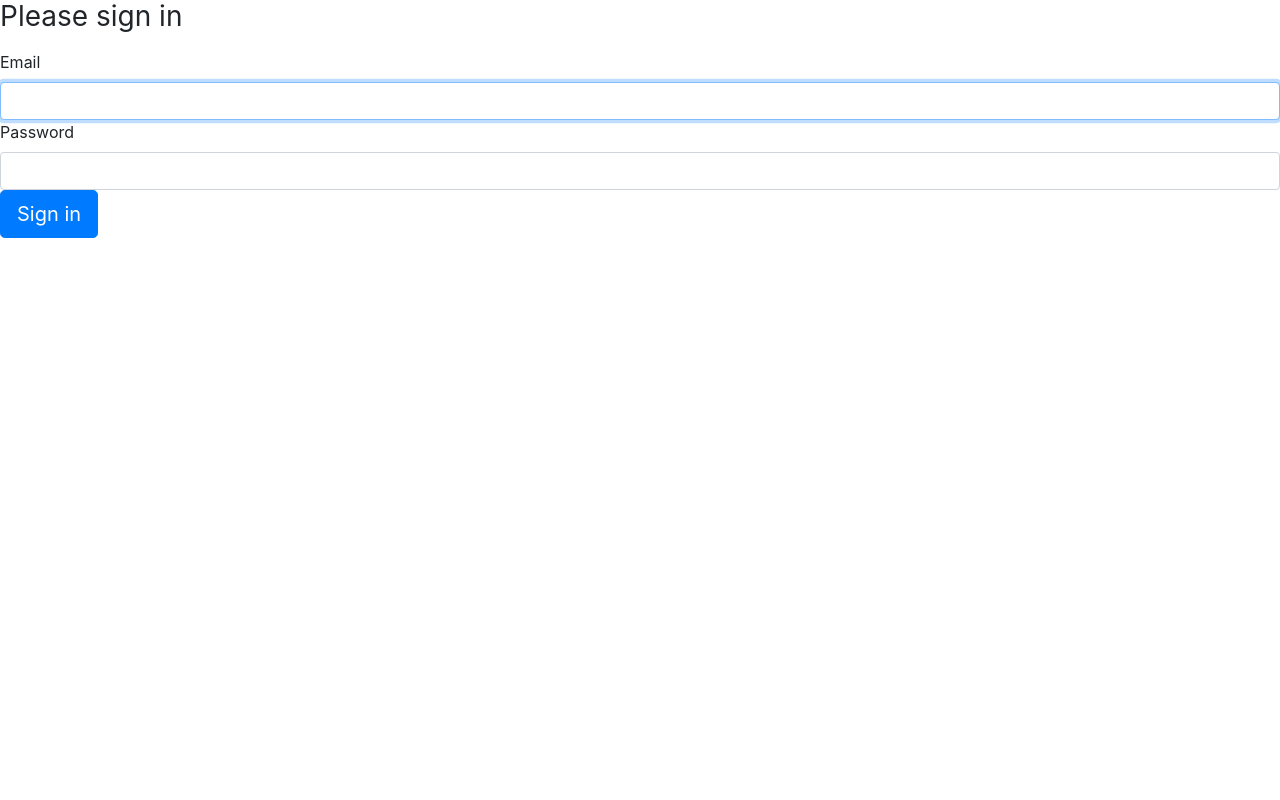
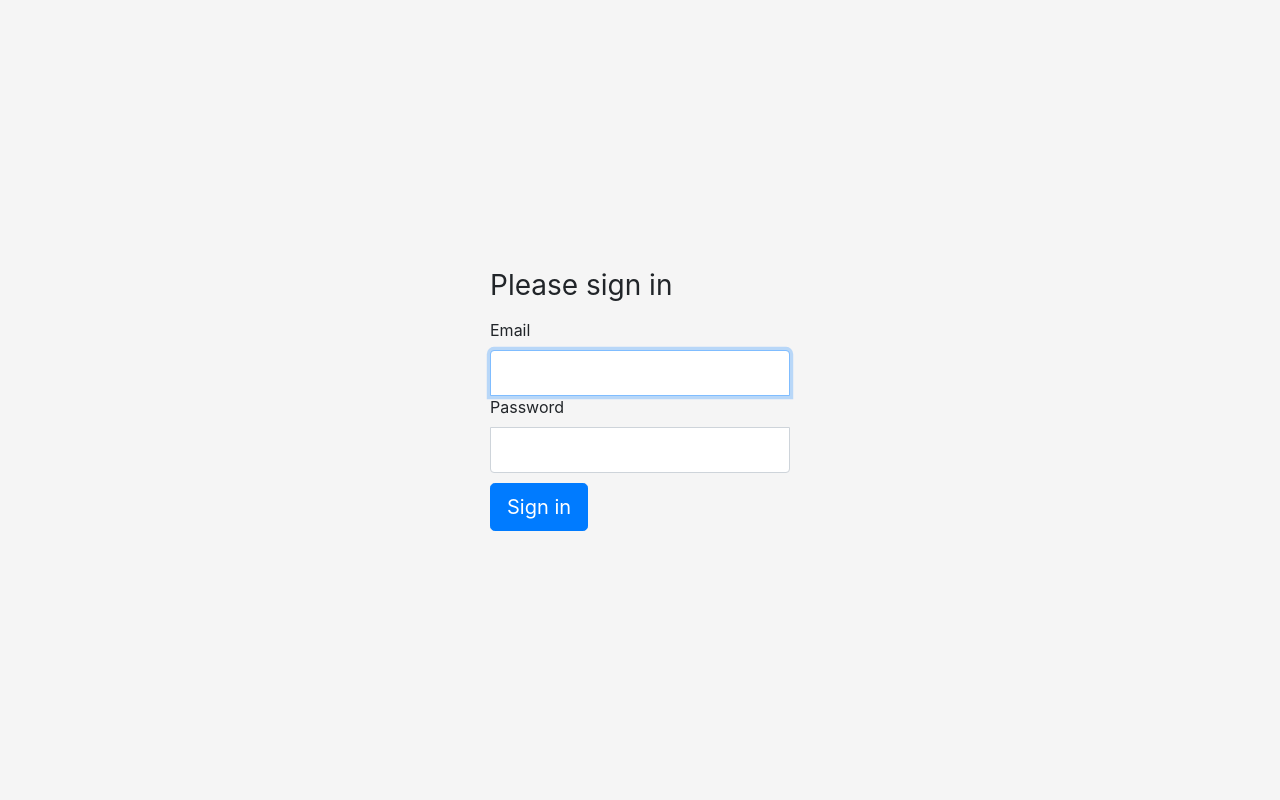
Before and after one commit to b1rdex/mothership, a Symfony app: template templates/security/login.html.twig in a window 1280 px wide. Run offline with Twig, Linux system fonts and the light colour scheme; the template is opened without the code that fills it, so the values that code supplies are empty; some libraries are stand-ins or nearby versions.

Commit message:
Better login template

```diff
--- a/templates/base.html.twig
+++ b/templates/base.html.twig
@@ -12,7 +12,9 @@
     {% block stylesheets %}{% endblock %}
 </head>
 <body>
+<main role="main" class="container">
 {% block body %}{% endblock %}
+</main>
 
 <!-- Optional JavaScript -->
 <!-- jQuery first, then Popper.js, then Bootstrap JS -->
--- a/templates/security/login.html.twig
+++ b/templates/security/login.html.twig
@@ -3,7 +3,7 @@
 {% block title %}Log in!{% endblock %}
 
 {% block body %}
-<form method="post">
+<form method="post" class="form-signin">
     {% if error %}
         <div class="alert alert-danger">{{ error.messageKey|trans(error.messageData, 'security') }}</div>
     {% endif %}
@@ -29,3 +29,49 @@
     </button>
 </form>
 {% endblock %}
+
+{% block stylesheets %}
+    <style>
+        html,
+        body {
+            height: 100%;
+        }
+
+        body {
+            display: -ms-flexbox;
+            display: flex;
+            -ms-flex-align: center;
+            align-items: center;
+            padding-top: 40px;
+            padding-bottom: 40px;
+            background-color: #f5f5f5;
+        }
+
+        .form-signin {
+            width: 100%;
+            max-width: 330px;
+            padding: 15px;
+            margin: auto;
+        }
+        .form-signin .form-control {
+            position: relative;
+            box-sizing: border-box;
+            height: auto;
+            padding: 10px;
+            font-size: 16px;
+        }
+        .form-signin .form-control:focus {
+            z-index: 2;
+        }
+        .form-signin input[type="email"] {
+            margin-bottom: -1px;
+            border-bottom-right-radius: 0;
+            border-bottom-left-radius: 0;
+        }
+        .form-signin input[type="password"] {
+            margin-bottom: 10px;
+            border-top-left-radius: 0;
+            border-top-right-radius: 0;
+        }
+    </style>
+{% endblock %}
```
